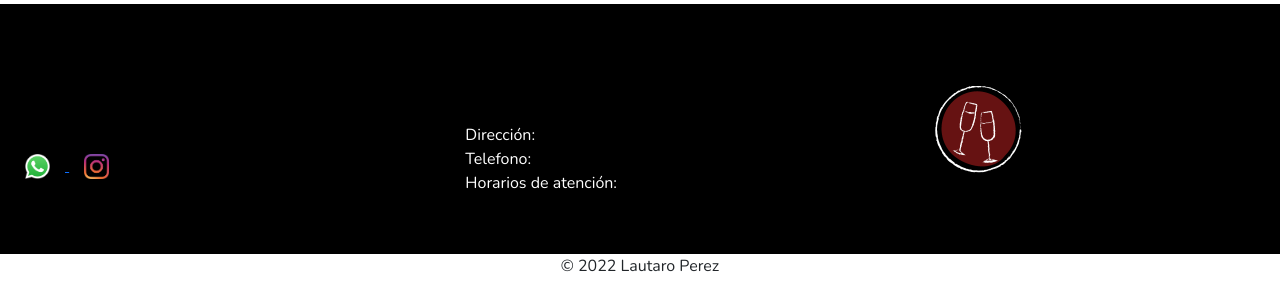
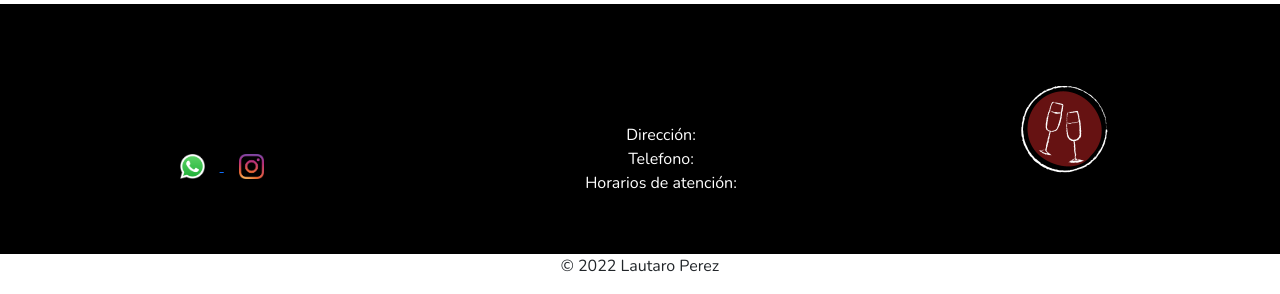
Before and after one commit to PerezLautaro/vinoteca-perez, a plain HTML site: page pages/contacto.html in a window 1280 px wide. Shown: the part 566-860 px from the top of the page. Drawn offline with nearby package versions, Linux system fonts and the light colour scheme.

Commit message:
commit sass II correcciones

```diff
--- a/pages/contacto.html
+++ b/pages/contacto.html
@@ -120,7 +120,8 @@
     <!----------FOOTER---------->
     <footer>
         <div class="footer--flex">
-            <div class="footer__redes img">
+
+            <div class="footer__redes center">
             <a href="#">
                 <img src="../assets/img/whatsapp.png" alt="whatsapp" class="imgredes">
             </a>
@@ -129,7 +130,7 @@
             </a>
             </div>
 
-            <div class="footer__info">
+            <div class="footer__info center">
                 <ul>
                     <li>
                         Dirección:
@@ -143,7 +144,7 @@
                 </ul>
             </div>
 
-            <div class="footer__logo">
+            <div class="footer__logo center">
                 <a href="../index.html">
                     <img src="../assets/img/logo.png" alt="logo">
                 </a>
@@ -151,7 +152,7 @@
 
         </div>
 
-        <div class="footer__copy center">
+        <div class="center">
             <p>
                 &copy; 2022 Lautaro Perez
             </p>
--- a/style.scss
+++ b/style.scss
@@ -1,7 +1,7 @@
 /*-----------MAPAS y VARIABLES-----------------------*/
 $estilogeneral: (
     background-color: black,
-    font-family: 'Nunito', sans-serif,
+    font-family:'Nunito', sans-serif,
     color: white
 );
 
@@ -41,6 +41,7 @@ header {
     display: flex;
     flex-direction: row;
     align-items: center;
+    margin-bottom: 20px;
 }
 
 .nav__ul {
@@ -160,7 +161,7 @@ form {
     }
 }
 
-/*-----------RESPONSIVE-----------------------*/
+/*-----------RESPONSIVE NAV----------------------*/
 @mixin flex-row-center {
     display: flex;
     flex-direction: row;
```
Also changed, not shown: pages/club.html (+5 -4 lines), pages/nosotros.html (+5 -4 lines), pages/productos.html (+5 -4 lines).
